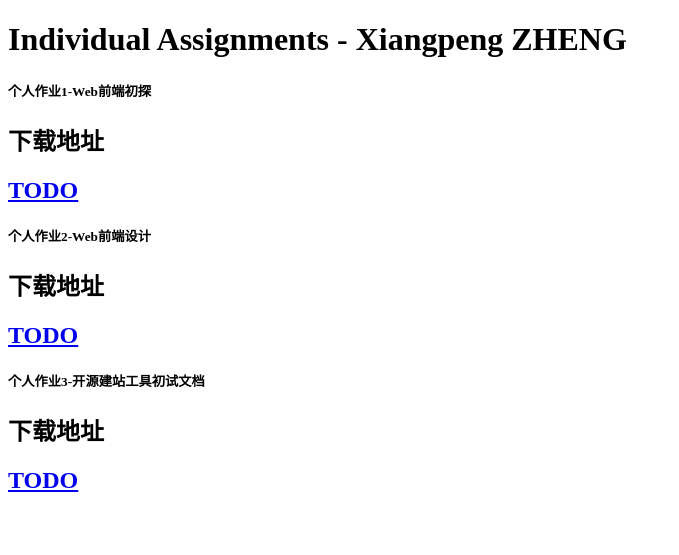
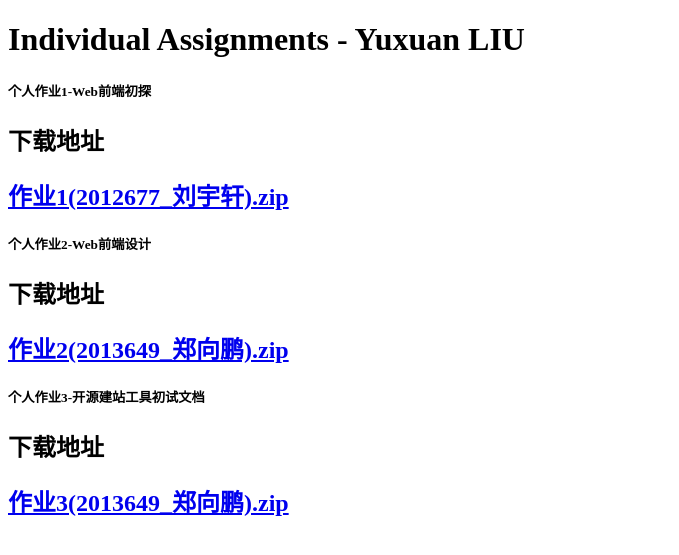
Before and after one commit to NKULYX/NKU-COSC0024-Internet-Database-Development-Yii, a Yii app: template backend/views/site/zxp.php in a window 1280 px wide. Shown: the top 555 px of the page, without its empty margins (0-679 px from the left). Run offline with PHP 8.4 and a stand-in for Yii, Linux system fonts and the light colour scheme; the template is opened without the code that fills it, so the values that code supplies are empty; some libraries are stand-ins or nearby versions.

Commit message:
update personal homework download in zxp.php

```diff
--- a/backend/views/site/zxp.php
+++ b/backend/views/site/zxp.php
@@ -3,7 +3,7 @@
 
 <body>
 <div class="pagetitle">
-      <h1>Individual Assignments - Xiangpeng ZHENG</h1>
+    <h1>Individual Assignments - Yuxuan LIU</h1>
 </div><!-- End Page Title -->
 
 <section class="section profile">
@@ -15,19 +15,19 @@
                         <h5 class="card-title">个人作业1-Web前端初探</h5>
                         <div class="row">
                             <div class="col-lg-3 col-md-4 label "><h2>下载地址</h2></div>
-                    <div class="col-lg-9 col-md-8"><h2><a href="https://github.com/">TODO</a></h2></div>
+                            <div class="col-lg-9 col-md-8"><h2><a href="../../data/personal/zxp/作业1(2013649_郑向鹏).zip" download="作业1(2013649_郑向鹏).zip">作业1(2012677_刘宇轩).zip</a></h2></div>
                         </div>
 
                         <h5 class="card-title">个人作业2-Web前端设计</h5>
                         <div class="row">
                             <div class="col-lg-3 col-md-4 label "><h2>下载地址</h2></div>
-                    <div class="col-lg-9 col-md-8"><h2><a href="https://github.com/">TODO</a></h2></div>
+                            <div class="col-lg-9 col-md-8"><h2><a href="../../data/personal/zxp/作业2(2013649_郑向鹏).zip" download="作业2(2013649_郑向鹏).zip">作业2(2013649_郑向鹏).zip</a></h2></div>
                         </div>
 
                         <h5 class="card-title">个人作业3-开源建站工具初试文档</h5>
                         <div class="row">
                             <div class="col-lg-3 col-md-4 label "><h2>下载地址</h2></div>
-                    <div class="col-lg-9 col-md-8"><h2><a href="https://github.com/">TODO</a></h2></div>
+                            <div class="col-lg-9 col-md-8"><h2><a href="../../data/personal/zxp/作业3(2013649_郑向鹏).zip" download="作业3(2013649_郑向鹏).zip">作业3(2013649_郑向鹏).zip</a></h2></div>
                         </div>
 
                     </div>
```
Lines whose indentation alone changed are shown as unchanged.
